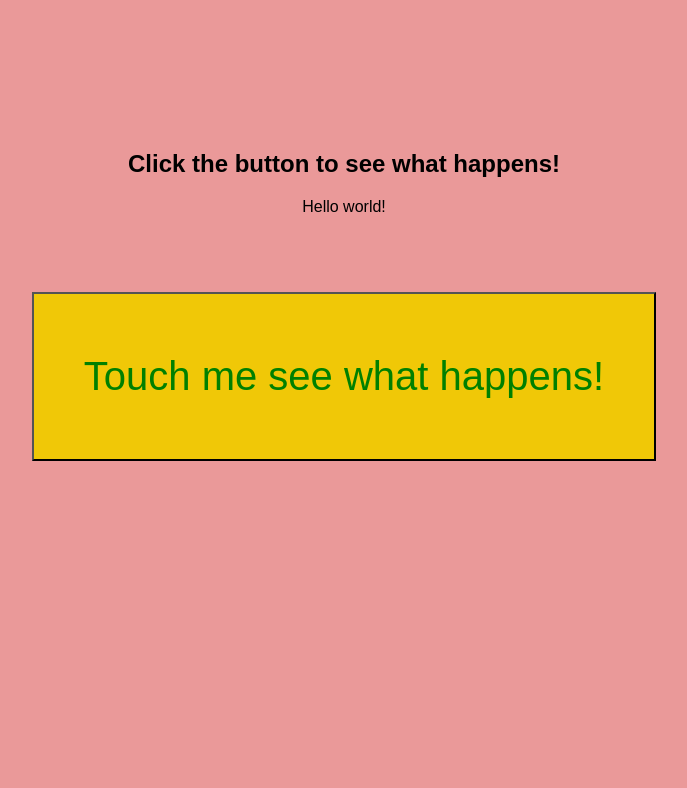
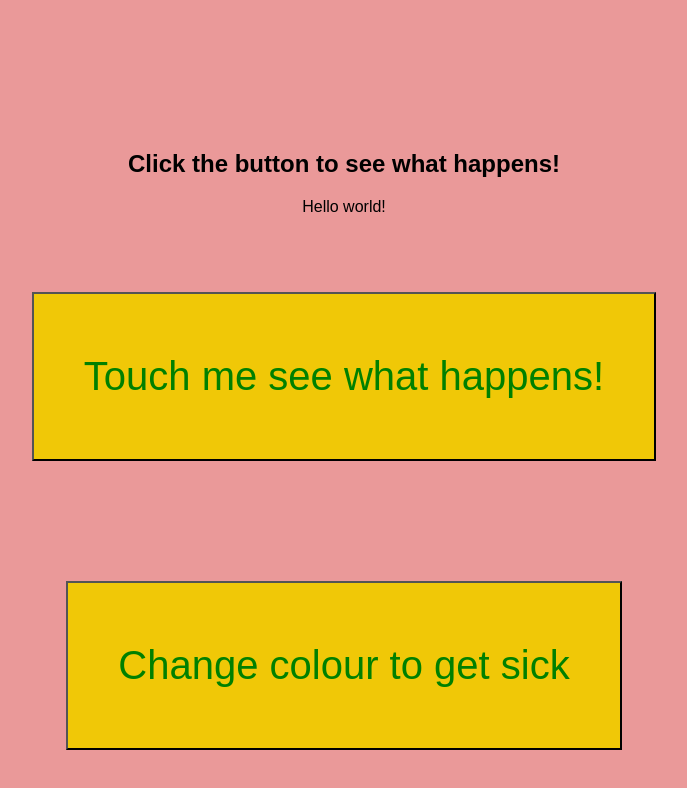
Before and after one commit to shauryathakur1/programming-for-the-Web, a plain HTML site: page simple_interactive.html in a window 1280 px wide. Shown: the whole page, without its empty margins (296-983 px from the left). Drawn offline with Linux system fonts and the light colour scheme.

Commit message:
Update simple_interactive.html

```diff
--- a/simple_interactive.html
+++ b/simple_interactive.html
@@ -6,12 +6,17 @@
   <script>
     function changetext() {
       document.getElementById("message").innerHTML = "Good luck with the virus!";
-      }
+    }
+    function changeColour() {
+      document.body.style.backgroundColor = "lightblue";
+
+    }
   </script>
 </head>
 <body>
   <h2>Click the button to see what happens!</h2>
   <p id="message">Hello world!</p>
   <button onclick="changetext()">Touch me see what happens!</button>
+  <button onclick="changeColour()"> Change colour to get sick</button>
 </body>
 </html>
```
